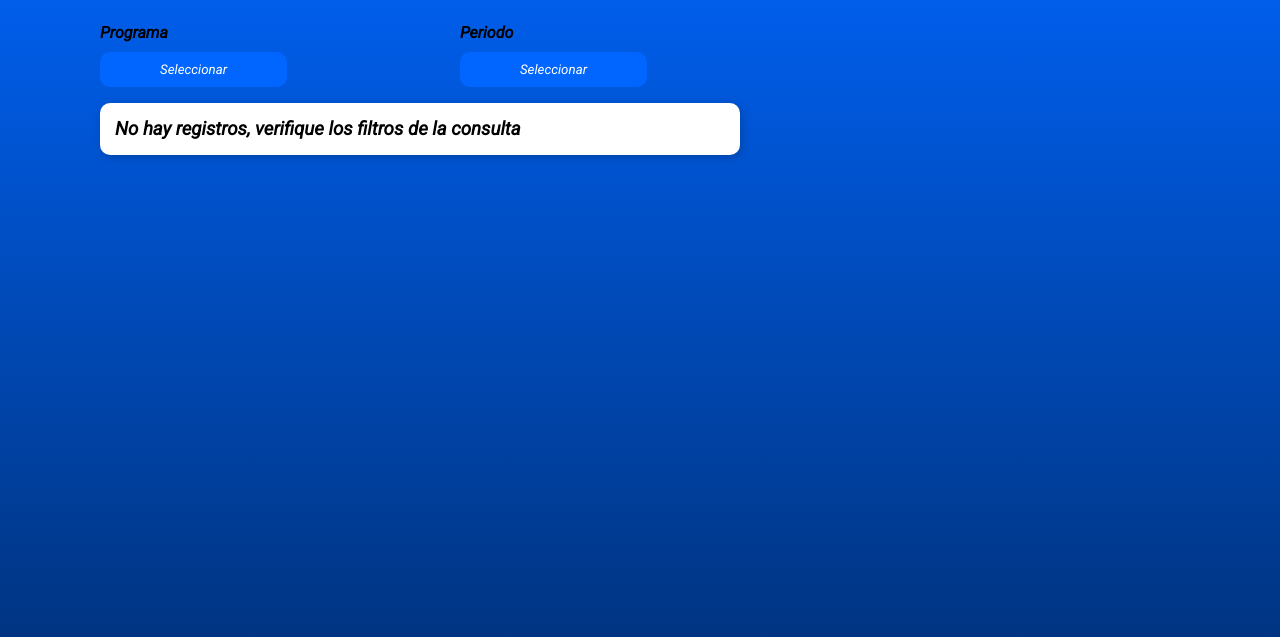
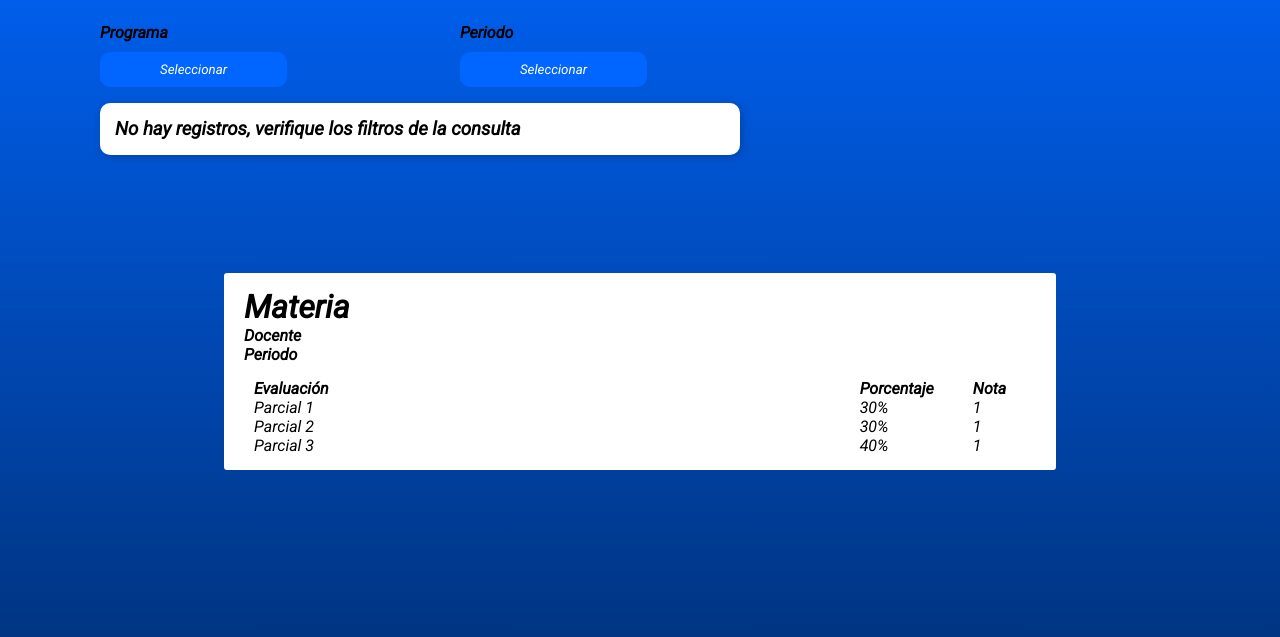
Before and after one commit to Samtiago-Consuegra/ATCUL, a plain HTML site: page ResultadoNota.html in a window 1280 px wide. Shown: the part 127-764 px from the top of the page. Drawn offline with Linux system fonts and the light colour scheme.

Commit message:
Muestreo Notas

```diff
--- a/ResultadoNota.html
+++ b/ResultadoNota.html
@@ -3,20 +3,27 @@
 <head>
     <meta charset="UTF-8">
     <meta name="viewport" content="width=device-width, initial-scale=1.0">
-    <title>Document</title>
+    <title>Resultado de evaluacion</title>
     <link rel="stylesheet" href="Stilos.css">
 </head>
 <body>
     <header>
-        <img src="img/Logo_cul.png" class="logo">
+        <a href="ATCUL.html">
+            <img src="img/Logo_cul.png" class="logo" href="">
+        </a>
         <ul class="navigation">
             <li><a href="#">Institucional</a></li>
             <li><a href="#">Academico</a></li>
-            <li><a href="#">Resultado de evaluacion</a></li>
+            <li><a href="ResultadoNota.html">Resultado de evaluacion</a></li>
             <li><a href="#">Estado de cuenta</a></li>
             <li><a href="#">Perfil</a></li>
         </ul>
     </header>
+    <div class="No-se-elige-nada">
+        <h3>
+            No hay registros, verifique los filtros de la consulta
+        </h3>
+    </div>
     <div class="container">
         <div class="input-group">
             <label for="programa">Programa</label>
@@ -41,11 +48,32 @@
             </div>
         </div>
     </div>
-
-    <div class="No-se-elige-nada">
-        <h3>
-            No hay registros, verifique los filtros de la consulta
-        </h3>
+    <div class="cuadro-nota">
+        <label class="materia">Materia</label>
+        <div class="container-clase">
+            <label >Docente</label>
+            <label >Periodo</label>
+        </div>
+        <div class="evaluacion-container">
+            <ul class="evaluacion">
+                <label>Evaluación</label>
+                <li>Parcial 1</li>
+                <li>Parcial 2</li>
+                <li>Parcial 3</li>
+            </ul>
+            <ul class="porcentaje">
+                <label>Porcentaje</label>
+                <li>30%</li>
+                <li>30%</li>
+                <li>40%</li>
+            </ul>
+            <ul class="nota">
+                <label>Nota</label>
+                <li>1</li>
+                <li>1</li>
+                <li>1</li>
+            </ul>
+        </div>
     </div>
     <script src="script.js"></script>
 </body>
--- a/Stilos.css
+++ b/Stilos.css
@@ -172,3 +172,53 @@ label {
     border-radius: 10px; /* Bordes redondeados */
     box-shadow: 2px 2px 10px rgba(0, 0, 0, 0.2); /* Sombra suave */
 }
+
+.cuadro-nota{
+    top: 50%;
+    background: #fff;
+    width: 65%;
+    border-radius: 3px;
+    position: absolute;
+    display: flex;
+    flex-direction: column;
+}
+
+.materia{
+    font-size: 32px;
+    margin: 15px;
+    margin-left: 20px;
+    margin-bottom: 0;
+}
+
+.evaluacion-container{
+    display: flex;
+    justify-content: space-between;
+    align-items: flex-start;
+    width: 100%;
+    margin: 15px;
+    margin-left: 30px;
+}
+
+.evaluacion{
+    list-style: none;
+    padding: 0;
+    margin: 0;
+    flex: 1;
+}
+
+.porcentaje, .nota{
+    list-style: none;
+    padding: 0;
+    margin: 0;
+    text-align: left;
+    flex: 0;
+    width: 10%;
+    margin-right: 30px;
+}
+
+.container-clase{
+    margin-top: 0;
+    margin-left: 20px;
+    display: flex;
+    flex-direction: column;
+}
```
Also changed, not shown: ATCUL.html (+4 -2 lines).
